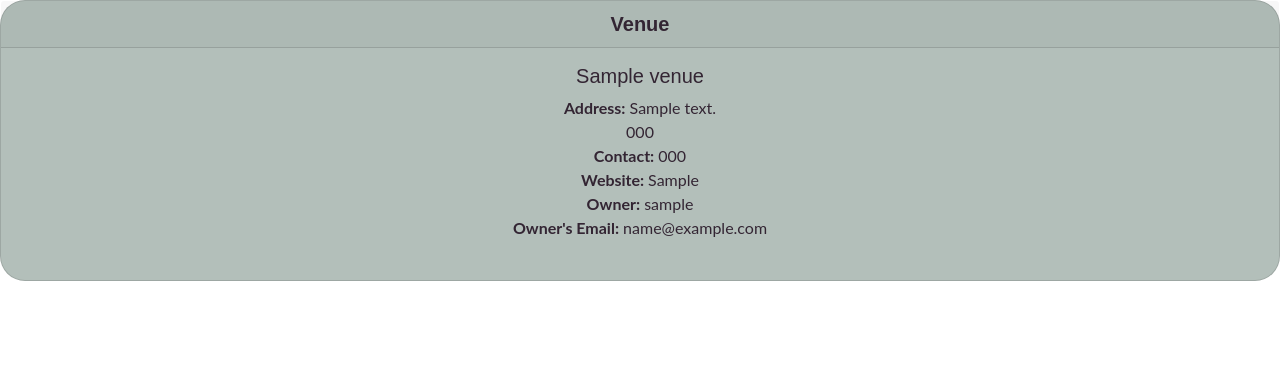
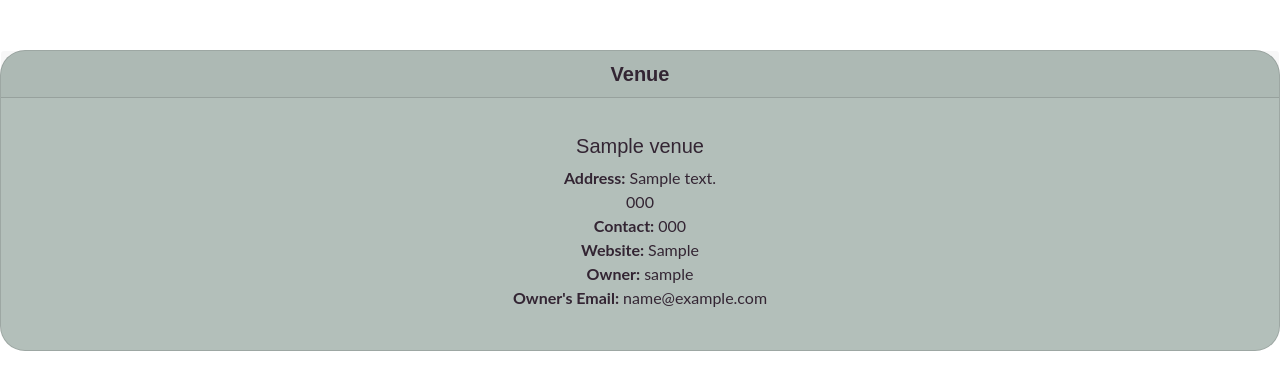
Before and after one commit to hubkinza/Hackathon_django, a Django app: page /show_venue/1 in a window 1280 px wide. Shown: the part 56-446 px from the top of the page. Run offline with Django 4.2, Linux system fonts and the light colour scheme; tables that the repository leaves empty hold one stand-in row (values such as "Sample post").

Commit message:
Styled the venue img and card

```diff
--- a/events/templates/events/list_venues.html
+++ b/events/templates/events/list_venues.html
@@ -2,7 +2,7 @@
 {% load static %}
 
 {% block content %}
-<h1>Venues...</h1>
+<h1>All Venues</h1>
 <br>
 <table class="table table-striped table-hover">
 	{% for venue in venues %}
--- a/events/templates/events/show_venue.html
+++ b/events/templates/events/show_venue.html
@@ -2,7 +2,7 @@
 {% load static %}
 
 {% block content %}
-<div class="card">
+<div class="card venue-card">
     <div class="card-header">
       <strong>Venue</strong>
     </div>
--- a/static/css/style.css
+++ b/static/css/style.css
@@ -34,6 +34,15 @@ h1 {
     border-radius: 25px;
     background-color: #b3bfba;
     margin-bottom: 20px;
+}
+
+/*--------------------------------------------Image Styling*/
+
+img {
+    margin-top: 20px;
+    border-radius: 25%;
+    max-width: 100%;
+    height: auto;
 }
 
 /*--------------------------------------------Fonts*/
@@ -115,8 +124,15 @@ center > h1 {
     color: #332533;
 }
 
+/*--------------------------------------------View Venues Styles*/
 
+.card-body {
+    margin-top: 20px;
+}
 
+.venue-card {
+    margin-top: 50px;
+}
 
 /*--------------------------------------------Media Queries*/
 
```
